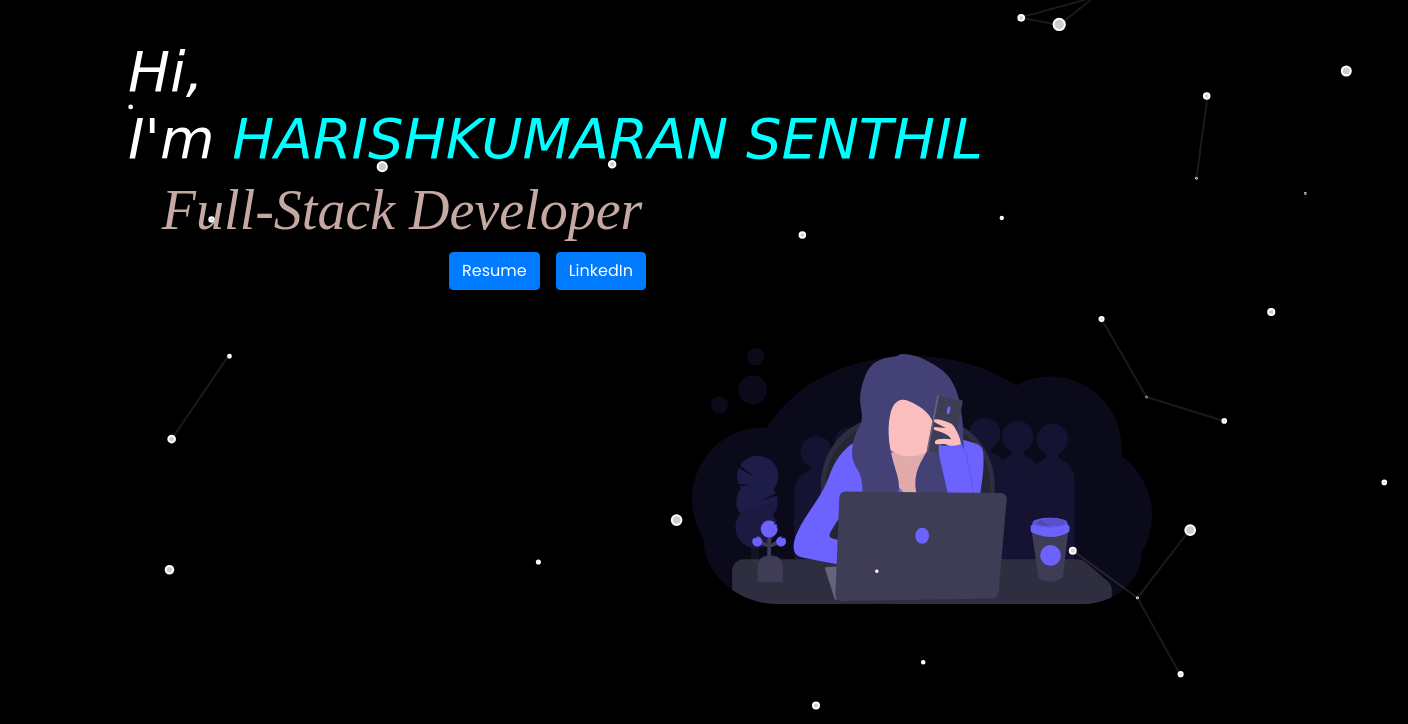
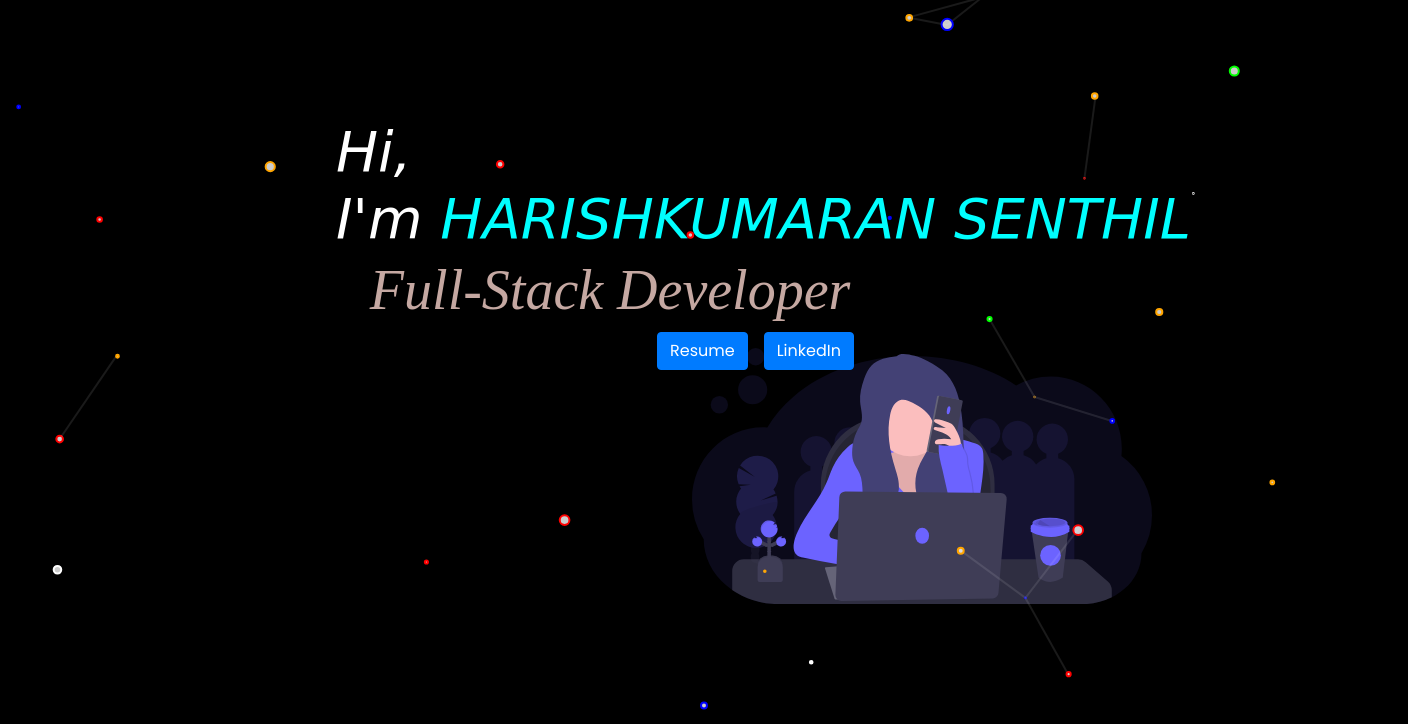
Before and after one commit to HarishkumaranS/portfolio, a plain HTML site: page index.html in a window 1280 px wide. Shown: the part 76-800 px from the top of the page, 1408 px wide, since content can reach past the window. Drawn offline with nearby package versions, Linux system fonts and the light colour scheme.

Commit message:
Add files via upload

```diff
--- a/index.html
+++ b/index.html
@@ -20,6 +20,7 @@
   left: 0;
   z-index: 1;
   }
+
 }
     </style>
 </head>
@@ -68,7 +69,7 @@
 
     <main class="main">
         <!-- HOME SECTION -->
-        <section class="home bd_grid" id="home">
+        <section class="home bd_grid_home" id="home">
             <canvas id="particles"></canvas>
             <div class="home_data" data-aos="fade-down">
                 <h1 class="home_title"><i>
--- a/portfolio.css
+++ b/portfolio.css
@@ -113,6 +113,15 @@ p,table,h1,h2,h4{
   margin-left: var(--mb-2);
   margin-right: var(--mb-2);
 }
+.bd_grid_home{
+  width: 100vw;
+  display: grid;
+  grid-template-columns: 100%;
+  grid-column-gap: 2rem;
+  width: calc(100% - 2rem);
+  margin-left: var(--mb-2);
+  margin-right: var(--mb-2);
+}
 
 .header {
   width: 100%;
@@ -221,6 +230,18 @@ p,table,h1,h2,h4{
 @media only screen and (max-width:760px) {
   .d-flex{
     padding-left: 1rem;
+  }
+}
+@media only screen and (min-width:761px)
+{
+  .home_data {
+    padding-left: 20rem;
+  }
+}
+@media only screen and (max-width:760px)
+{
+  .home_data {
+    padding-top: 5rem;
   }
 }
 .home_data {
@@ -568,7 +589,7 @@ margin: 1.5rem;
   .home_data {
     position: absolute;
     align-self: center;
-    padding-bottom :-10rem;
+    padding-bottom :10rem;
     justify-items: center;
   }
   .about_container,
--- a/portfolio.js
+++ b/portfolio.js
@@ -30,10 +30,20 @@
   }
 
   // Add a double-click event listener to the entire page
+//   window.onload = function() {
+//     const element = document.documentElement;
+//           if (element.requestFullscreen) {
+//               element.requestFullscreen();
+//           } else if (element.mozRequestFullScreen) { // Firefox
+//               element.mozRequestFullScreen();
+//           } else if (element.webkitRequestFullscreen) { // Chrome, Safari, Opera
+//               element.webkitRequestFullscreen();
+//           } else if (element.msRequestFullscreen) { // IE/Edge
+//               element.msRequestFullscreen();
+//           }
+// }
   document.addEventListener("dblclick", toggleFullscreen);
-  window.onload = function() {
-      toggleFullscreen();
-  }
+
 // SHOW MENU
 const showMenu = (toggleId, navId) => {
     const toggle = document.getElementById(toggleId),
@@ -96,7 +106,9 @@ class Particle {
 
   draw() {
     ctx.fillStyle = 'rgba(255, 255, 255, 0.8)';
-    ctx.strokeStyle = 'white';
+    const colors=['#FF0000','#00FF00','#0000FF','#FFFFFF','orange'];
+    const random_color=colors[Math.floor(Math.random()*colors.length)];
+    ctx.strokeStyle = random_color;
     ctx.lineWidth = 2;
     ctx.beginPath();
     ctx.arc(this.x, this.y, this.size, 0, Math.PI * 2);
```
